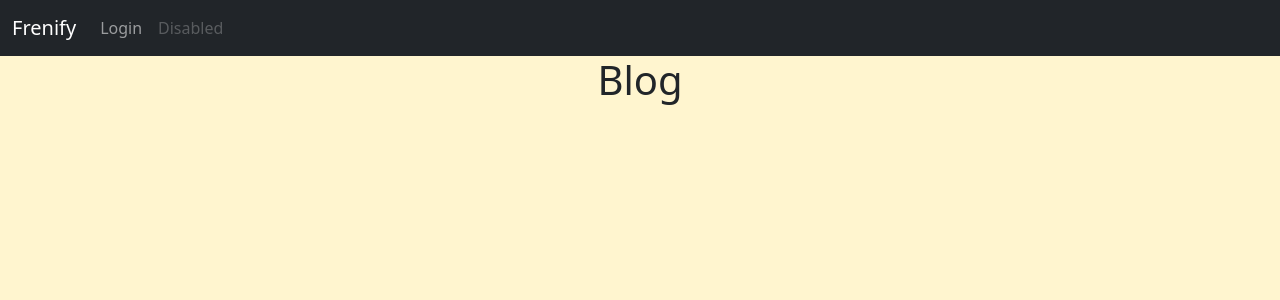
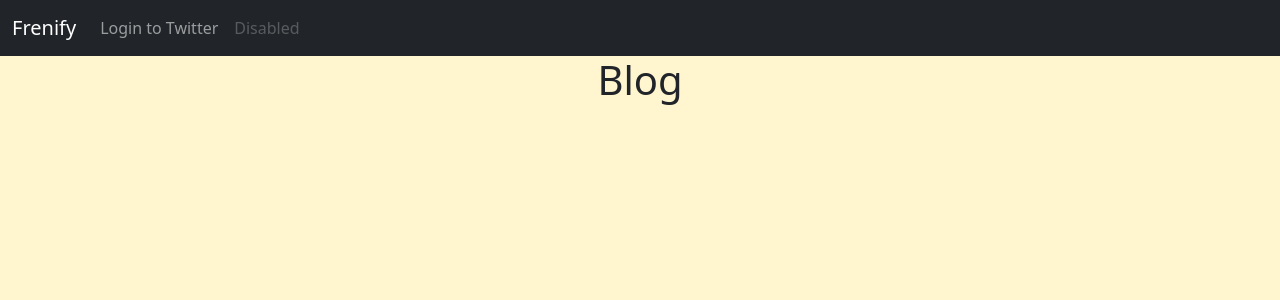
Before and after one commit to HectorGitt/frenify, a Django app: page / in a window 1280 px wide. Shown: the top 300 px of the page. Run offline with Django 4.2, Linux system fonts and the light colour scheme; data that the repository does not hold is empty; some libraries are stand-ins or nearby versions.

Commit message:
go to twitter login without loading login page

```diff
--- a/frenifyBlog/templates/frenifyBlog/nav.html
+++ b/frenifyBlog/templates/frenifyBlog/nav.html
@@ -11,7 +11,7 @@
             {% if user.is_authenticated %}
               <a class="nav-link" href="{% url 'logout' %}">Log Out</a>
             {% else %}
-                <a class='nav-link' href="{% url 'login' %}">Login</a>
+              <a href='{% url 'twitter_login' %}' class="nav-link" >Login to Twitter</a>
             {% endif %}
           </li>
           {% comment %} <li class="nav-item">
```
